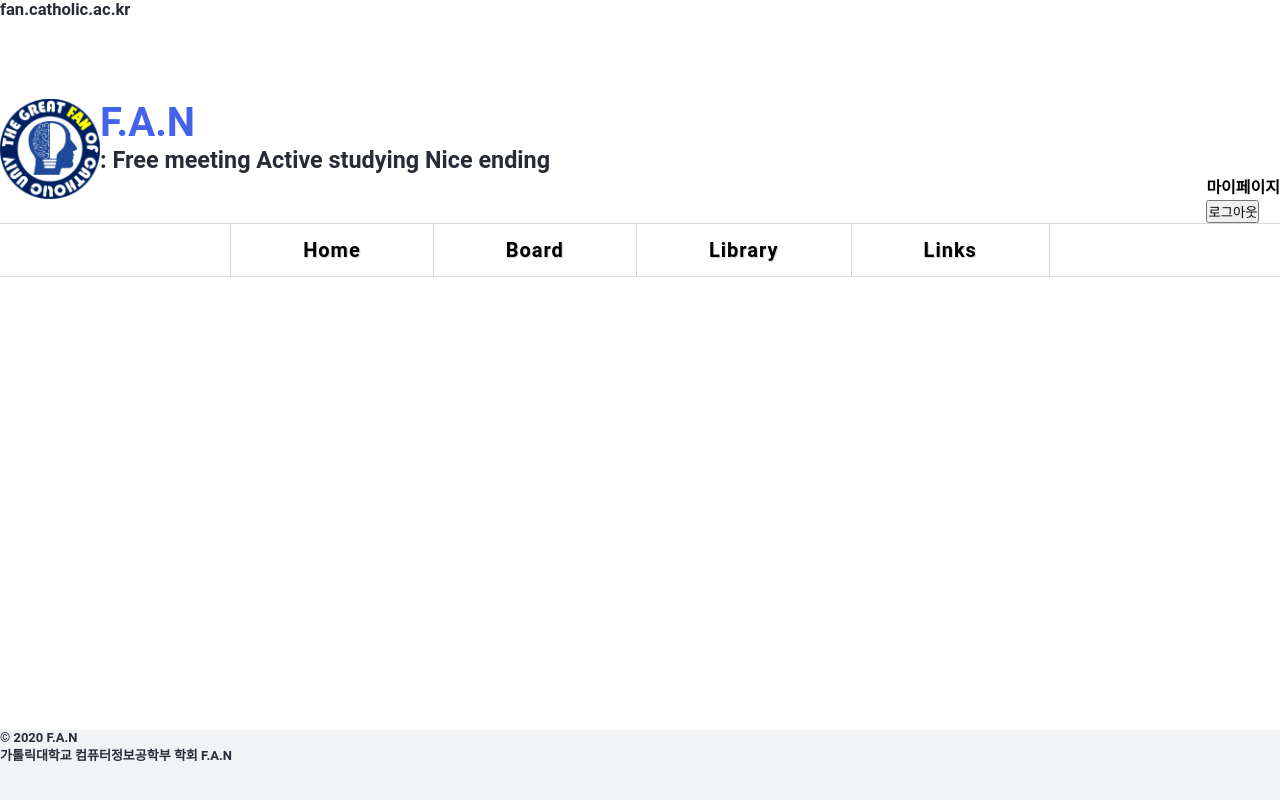
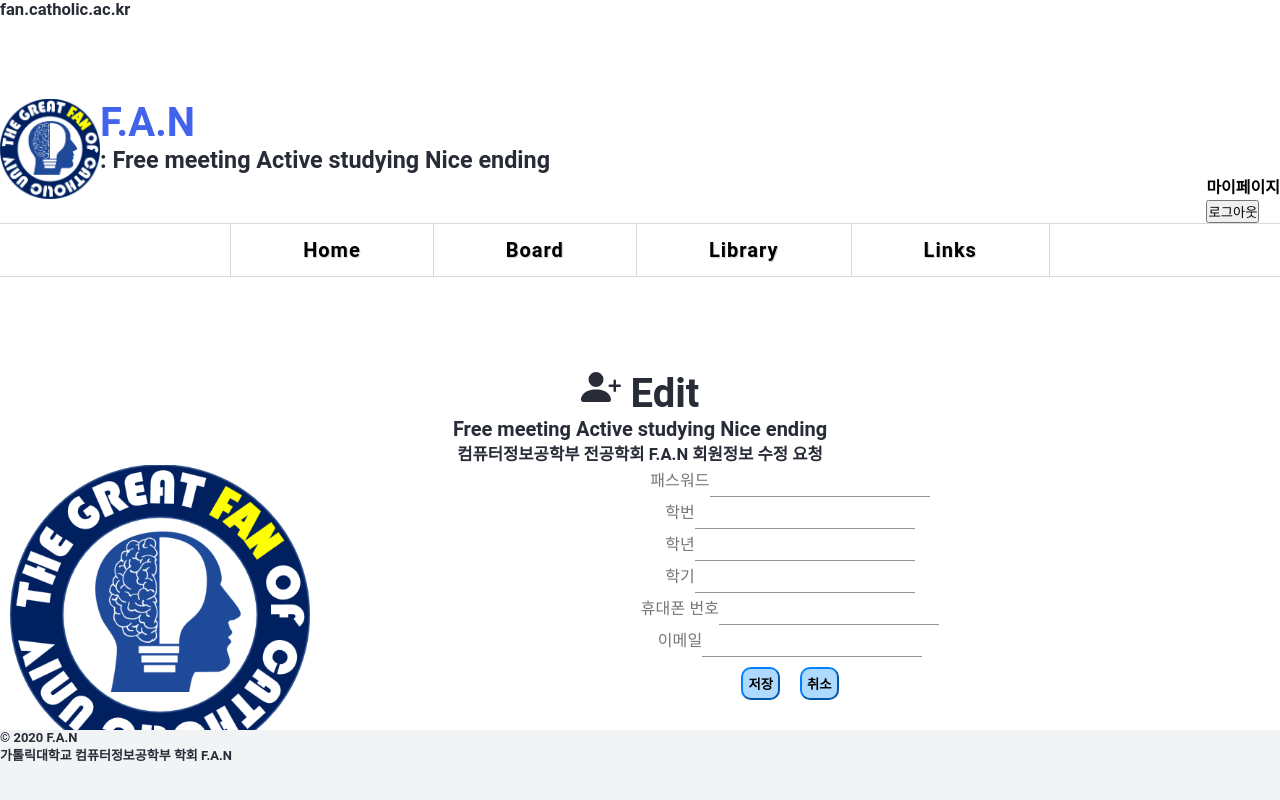
Before and after one commit to fancuk/fan.catholic.ac.kr-frontend, a React (Create React App) app: page /edit in a window 1280 px wide. Built offline with nearby package versions, Linux system fonts and the light colour scheme.

Commit message:
fan.catholic.ac.kr-frontend-21 마이페이지/ Make Standard

```diff
--- a/src/App.js
+++ b/src/App.js
@@ -1,6 +1,7 @@
 import React, { Component } from 'react';
 import { BrowserRouter as Router, Route, Switch } from "react-router-dom";
 import Header from "./components/views/Header/Header";
+import Edit from "./components/views/Profile/Edit";
 import Register from "./components/views/Join/Register";
 import Login from "./components/views/Login/Login";
 import Logout from "./components/views/Logout/LogoutButton";
@@ -26,6 +27,7 @@ const App = () => {
                     <Switch>
                         {/*<Route path="/home" component={MainSlider}/>*/}
                         <Route path="/register" component={Register}/>
+                        <Route path="/edit" component={Edit}/>
                         <Route path="/login" component={Login}/>
                         <Route path="/logout" component={Logout}/>
                         <Route path="/library" component={BookList}/>
--- /dev/null
+++ b/src/components/views/Profile/Edit.js
@@ -0,0 +1,176 @@
+import React, { useState } from "react";
+import styled from 'styled-components';
+import { Link, withRouter } from "react-router-dom"
+import logo from '../../logo.png';
+import Input from "@material-ui/core/Input";
+import FormLabel from "@material-ui/core/FormLabel";
+import { BsFillPersonPlusFill } from "react-icons/bs";
+//import axios from "axios";
+
+//let form = new FormData()
+
+//<참고>  - 마이페이지 : 회원정보 수정(학번, 비번, 전번, 이메일, 학년), 학기
+
+const Edit = () => {
+    const [pwd, setPwd] = useState("");
+    const [student_id, setStudent_id] = useState("");
+    const [grade, setGrade] = useState("");
+    const [semester, setSemester] = useState("");
+    const [phone, setPhone] = useState("");
+    const [email, setEmail] = useState("");
+
+    const setPwdText = e => {
+        setPwd(e.target.value);
+    };
+
+    const setStudent_idText = e => {
+        setStudent_id(e.target.value);
+    };
+    const setGradeText = e => {
+        setGrade(e.target.value);
+    };
+    const setSemesterText = e => {
+        setSemester(e.target.value);
+    };
+    const setPhoneText = e => {
+        const val = e.target.value.substr(0, 13);
+        let number = e.target.value.replace(/[^0-9]/g, "");
+        let phone = "";
+
+        if(e.target.value.length > 13)  {
+            e.target.value = val
+            return
+        }
+
+        if(number.length < 4) {
+            return number;
+        } else if(number.length < 7) {
+            phone += number.substr(0, 3);
+            phone += "-";
+            phone += number.substr(3);
+        } else if(number.length < 11) {
+            phone += number.substr(0, 3);
+            phone += "-";
+            phone += number.substr(3, 3);
+            phone += "-";
+            phone += number.substr(6);
+        } else {
+            phone += number.substr(0, 3);
+            phone += "-";
+            phone += number.substr(3, 4);
+            phone += "-";
+            phone += number.substr(7);
+        }
+        e.target.value = phone;
+        setPhone(e.target.value);
+    };
+    const setEmailText = e => {
+        setEmail(e.target.value);
+    };
+
+    const save = e => {
+        e.preventDefault();
+        const isKorean = /[A-Za-z0-9]/;
+        const isNumber = /[0-9]/;
+
+        if (!isNumber.test(student_id) || student_id.length !== 9) {
+            alert("학번을 다시 확인하세요.");
+        } else if (!isNumber.test(grade) || grade.length !== 1) {
+            alert("학년은 1~4학년 만 있습니다!! 다시 확인해주세요.")
+        } else if (!isNumber.test(semester) || semester.length !== 1) {
+            alert("1학기 혹은 2학기를 확인 해주세요")
+        } else if (!isNumber.test(phone) || phone.length !== 13) {
+            alert("휴대폰 번호를 다시 확인하세요.");
+        }
+    };
+
+    // form.append('pwd', pwd)
+    // form.append('name', name)
+    // form.append('student_id', student_id)
+    // form.append('grade', grade)
+    // form.append('semester', semester)
+    // form.append('phone', phone)
+    // form.append('email',email)
+    //
+    // axios.post(`http://fan.catholic.ac.kr/api/profile/edit`, form)
+    //     .then( response => {
+    //         console.log('response : ', JSON.stringify(response, null, 6))
+    //     }).catch( error => {
+    //     console.log('failed', error) })
+
+    return (
+        <Div>
+            <h1><BsFillPersonPlusFill />&nbsp;Edit</h1>
+            <h4>Free meeting Active studying Nice ending</h4>
+            <h5>컴퓨터정보공학부 전공학회 F.A.N 회원정보 수정 요청</h5>
+            <img src={logo}
+                 className="Login-logo"
+                 alt="logo"
+                 hspace="50"
+                 align="left"
+                 width="300px"
+                 height="300px"
+            />
+            <div className="Edit">
+                <form onSubmit={save}>
+                    <FormLabel htmlFor="pwd">패스워드</FormLabel>
+                    <Input
+                        name="pwd"
+                        id="pwd"
+                        onChange={setPwdText}
+                    /><br />
+                    <FormLabel htmlFor="student_id">학번</FormLabel>
+                    <Input
+                        name="student_id"
+                        id="student_id"
+                        onChange={setStudent_idText}
+                    /><br />
+                    <FormLabel htmlFor="grade">학년</FormLabel>
+                    <Input
+                        name="grade"
+                        id="grade"
+                        onChange={setGradeText}
+                    /><br />
+                    <FormLabel htmlFor="semester">학기</FormLabel>
+                    <Input
+                        name="semester"
+                        id="semester"
+                        onChange={setSemesterText}
+                    /><br />
+                    <FormLabel htmlFor="phone">휴대폰 번호</FormLabel>
+                    <Input
+                        name="phone"
+                        id="phone"
+                        onChange={setPhoneText}
+                    /><br />
+                    <FormLabel htmlFor="email">이메일</FormLabel>
+                    <Input
+                        name="email"
+                        id="email"
+                        onChange={setEmailText}
+                    /><br />
+                </form>
+                <Button onClick={save}>저장</Button>
+                <Link to="/home">
+                    <Button>취소</Button>
+                </Link>
+            </div>
+        </Div>
+    );
+};
+const Div = styled.div`
+padding:10px;
+text-align:center;
+`;
+
+const Button = styled.button`
+    display:inline-block;
+    border-radius:10px;
+    border-color:#0080ff;
+    margin:10px;
+    padding:5px;
+    font-weight:600;
+    background-color:#afdaff;
+   `;
+
+export default withRouter(Edit);
```
